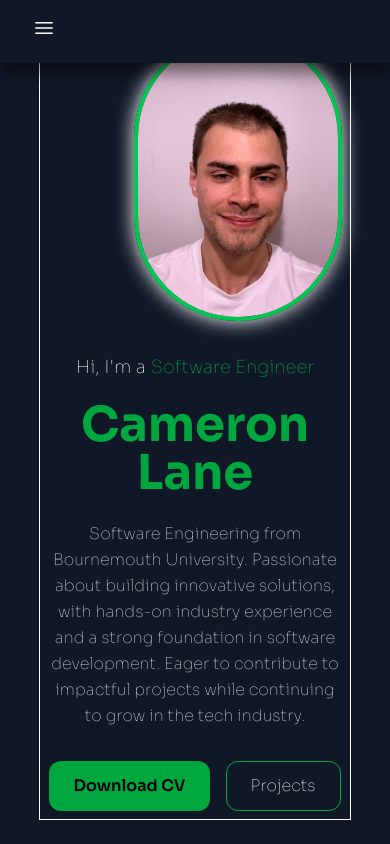
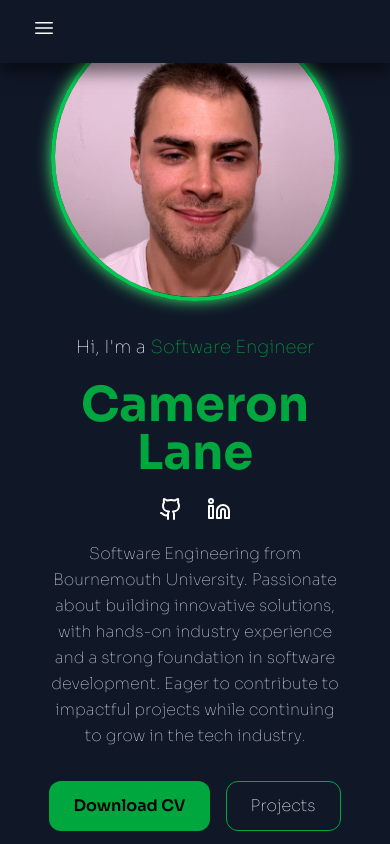
Before and after one commit to Camorany/camorany-portfolio, a Vue app in the folder camorany-portfolio/: page / in a window 390 px wide. Built offline with nearby package versions, Linux system fonts and the light colour scheme.

Commit message:
more styling of hero component

```diff
--- a/camorany-portfolio/src/App.vue
+++ b/camorany-portfolio/src/App.vue
@@ -7,7 +7,6 @@ import Home from './components/Home.vue';
   <div>
     <Navbar />
     <Home />
-
   </div>
 </template>
 
--- a/camorany-portfolio/src/components/Home.vue
+++ b/camorany-portfolio/src/components/Home.vue
@@ -7,28 +7,26 @@ import { GithubIcon, LinkedinIcon } from 'lucide-vue-next'
     class="min-h-screen bg-gray-900 text-white flex items-center justify-center px-10"
   >
     <div
-      class="max-w-7xl outline-1 w-full flex flex-col md:flex-row items-center gap-8 p-2"
+      class="max-w-7xl w-full flex flex-col md:flex-row items-center gap-8 p-2"
     >
 
       <!-- LEFT SIDE -->
       <div class="flex justify-center md:w-1/2 w-full">
 
-            <div class="w-30 flex justify-center items-center">
-                <div
-                class="hidden md:flex flex-col gap-6 left-6 items-center"
-                >
-                <a href="https://github.com/Camorany">
-                <GithubIcon class="w-6 h-6 text-white hover:text-green-600" />
-                </a>
+            <!--DESKTOP ICONS -->
+            <div class="w-30 hidden md:flex justify-center items-center">
+                <div class="hidden md:flex flex-col gap-6 left-6 items-center">
+                  <a href="https://github.com/Camorany">
+                  <GithubIcon class="w-6 h-6 text-white transition-all duration-300 hover:-translate-y-1 hover:text-green-600" />
+                  </a>
 
-                <a href="https://www.linkedin.com/in/cameron-lane-a69842255/">
-                <LinkedinIcon class="w-6 h-6 text-white hover:text-green-600" />
-                </a>
+                  <a href="https://www.linkedin.com/in/cameron-lane-a69842255">
+                  <LinkedinIcon class="w-6 h-6 text-white transition-all duration-300 hover:-translate-y-1 hover:text-green-600"/>
+                  </a>
                 </div>
-
             </div>
 
-            <div class="w-72 h-72 md:w-96 md:h-96 rounded-full border-4 border-green-500 overflow-hidden shadow-[0_0_20px_#ffffff]">
+            <div class="w-72 h-72 md:w-96 md:h-96 rounded-full border-4 border-green-500 overflow-hidden shadow-[0_0_15px_#3deb71]">
             <img
                 src="../assets/home/portfolio-hero-pic.jpg"
                 alt="Profile"
@@ -44,9 +42,25 @@ import { GithubIcon, LinkedinIcon } from 'lucide-vue-next'
           <span class="text-green-600">Software Engineer</span>
         </p>
 
-        <h1 class="text-5xl font-bold text-green-600 mb-6">
+        <h1 class=" text-5xl font-bold text-green-600 mb-5">
           Cameron Lane
         </h1>
+
+        <!-- MOBILE ICONS -->
+        <div class="mb-5 flex flex-row md:hidden justify-center items-center">
+                <div
+                class="flex gap-6 items-center"
+                >
+                <a href="https://github.com/Camorany">
+                <GithubIcon class="w-6 h-6 text-white transition-all duration-300 hover:-translate-y-1 hover:text-green-600" />
+                </a>
+
+                <a href="https://www.linkedin.com/in/cameron-lane-a69842255/">
+                <LinkedinIcon class="w-6 h-6 text-white transition-all duration-300 hover:-translate-y-1 hover:text-green-600" />
+                </a>
+                </div>
+
+            </div>
 
         <p class="text-gray-300 leading-relaxed mb-8">
           Software Engineering from Bournemouth University.
@@ -57,13 +71,13 @@ import { GithubIcon, LinkedinIcon } from 'lucide-vue-next'
         <!-- BUTTONS -->
         <div class="flex gap-4 justify-center md:justify-start">
           <button
-            class="cursor-pointer bg-green-600 text-black px-6 py-3 rounded-xl font-semibold hover:scale-105 transition"
+            class="cursor-pointer bg-green-600 text-black px-6 py-3 rounded-xl font-semibold hover:scale-105 hover:shadow-[0_3px_10px__rgba(255,255,255,0.3)] transition"
           >
             Download CV
           </button>
 
           <button
-            class="cursor-pointer border border-green-600 px-6 py-3 rounded-xl hover:bg-green-600 hover:text-black transition"
+            class="cursor-pointer border border-green-600 px-6 py-3 rounded-xl hover:scale-105 hover:shadow-[0_3px_10px__rgba(255,255,255,0.3)] transition"
           >
             Projects
           </button>
```
